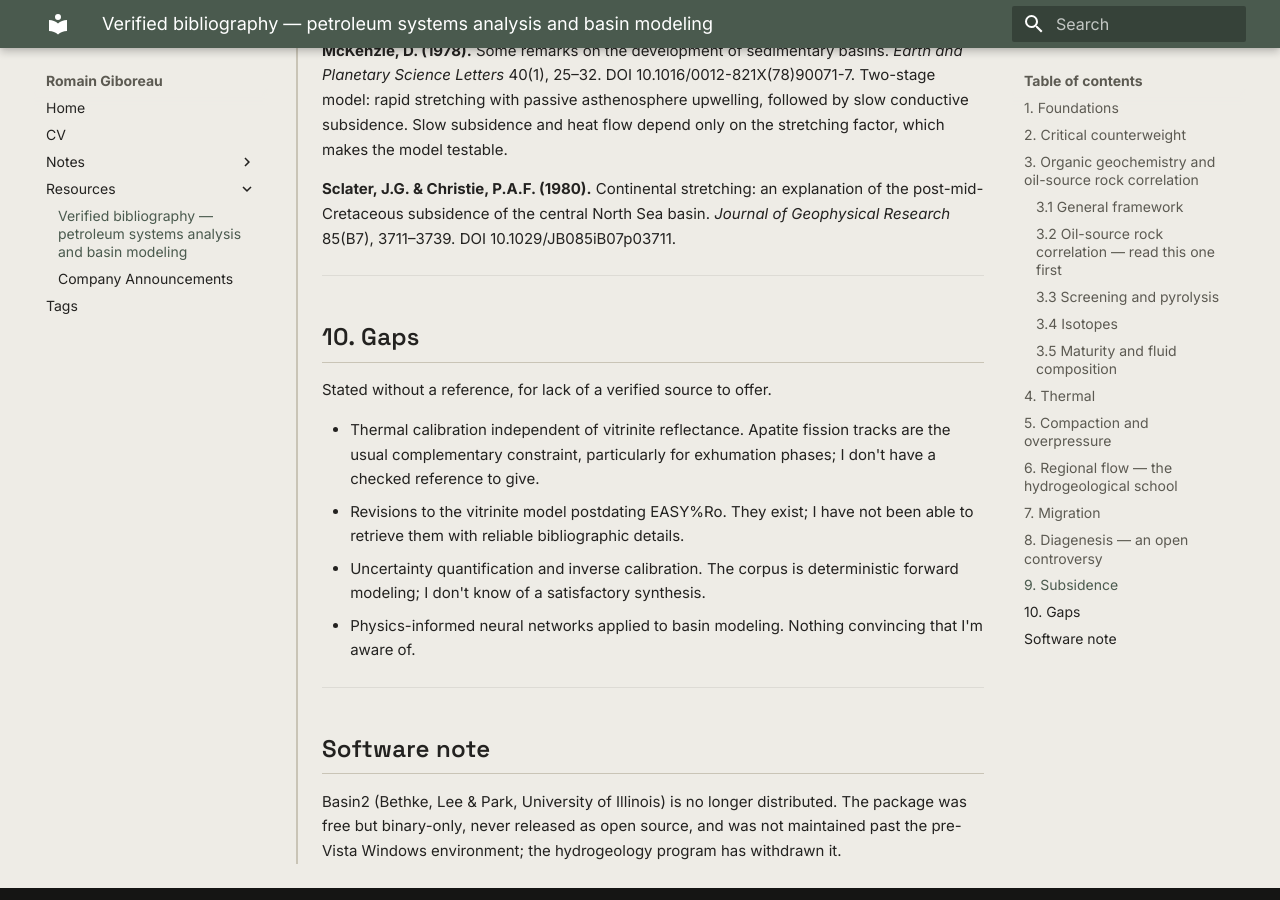
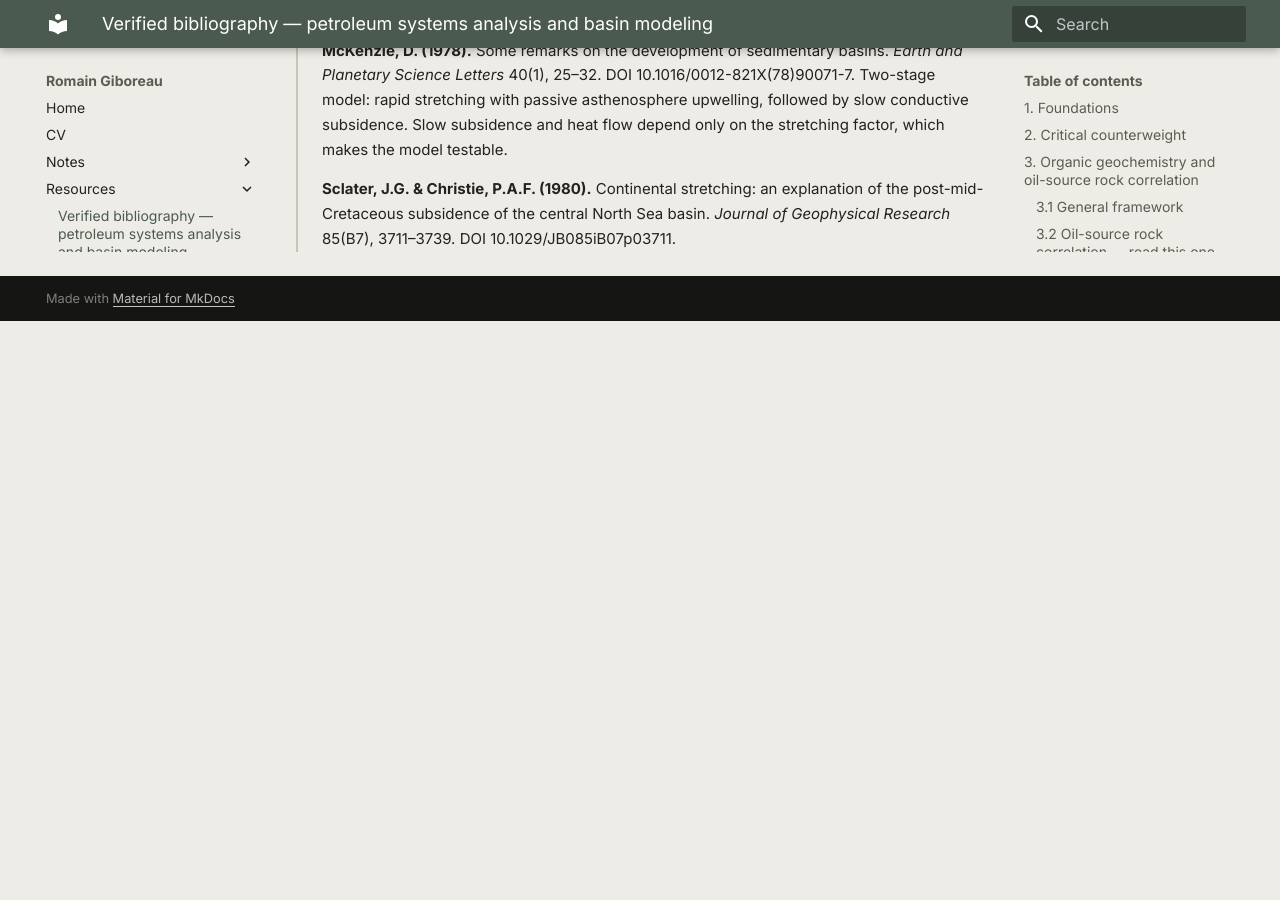
Before and after one commit to RomainGiboreau/My_Website, an MkDocs documentation site: the page built from docs/resources/bibliography.md, in a window 1280 px wide and 900 px high, scrolled down 6104 px. Built offline with MkDocs 1.6.1 and Material for MkDocs 9.7.7, drawn with Linux system fonts in a browser that asks for light colours; after the commit the page ends 6425 px from its top, so only the background shows below that.

Commit message:
Update bibliography by removing gaps and software note
Removed gaps section and software note from bibliography.

```diff
--- a/docs/resources/bibliography.md
+++ b/docs/resources/bibliography.md
@@ -142,20 +142,3 @@ The *Exemplar* model. Compaction as exponential decay of intergranular volume wi
 Two-stage model: rapid stretching with passive asthenosphere upwelling, followed by slow conductive subsidence. Slow subsidence and heat flow depend only on the stretching factor, which makes the model testable.
 
 **Sclater, J.G. & Christie, P.A.F. (1980).** Continental stretching: an explanation of the post-mid-Cretaceous subsidence of the central North Sea basin. *Journal of Geophysical Research* 85(B7), 3711–3739. DOI 10.1029/JB085iB07p03711.
-
----
-
-## 10. Gaps
-
-Stated without a reference, for lack of a verified source to offer.
-
-- Thermal calibration independent of vitrinite reflectance. Apatite fission tracks are the usual complementary constraint, particularly for exhumation phases; I don't have a checked reference to give.
-- Revisions to the vitrinite model postdating EASY%Ro. They exist; I have not been able to retrieve them with reliable bibliographic details.
-- Uncertainty quantification and inverse calibration. The corpus is deterministic forward modeling; I don't know of a satisfactory synthesis.
-- Physics-informed neural networks applied to basin modeling. Nothing convincing that I'm aware of.
-
----
-
-## Software note
-
-Basin2 (Bethke, Lee & Park, University of Illinois) is no longer distributed. The package was free but binary-only, never released as open source, and was not maintained past the pre-Vista Windows environment; the hydrogeology program has withdrawn it.
```
